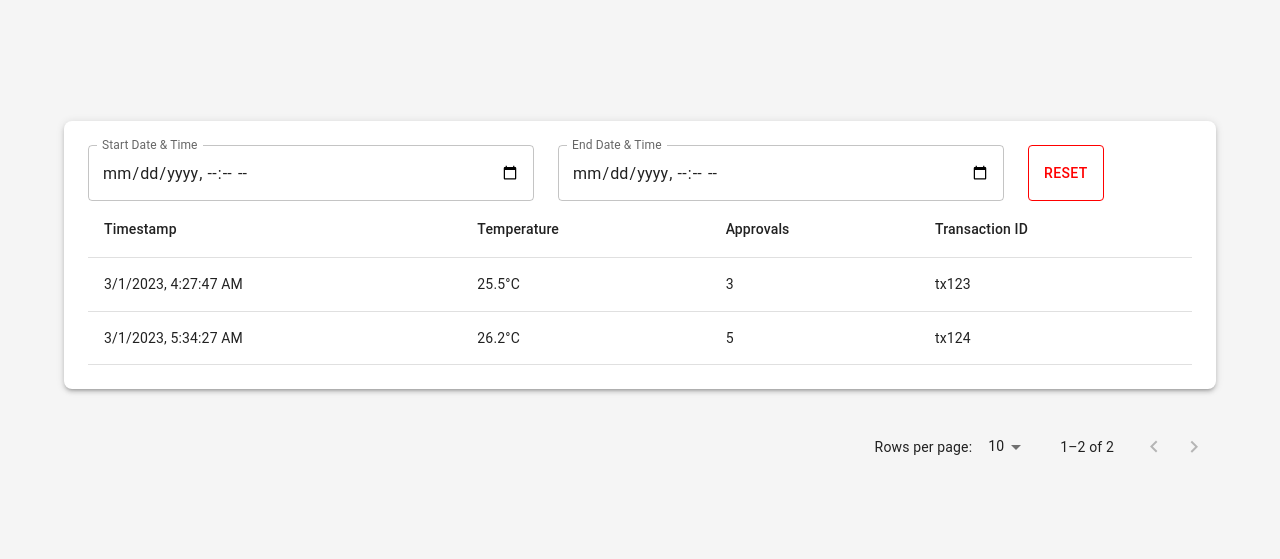
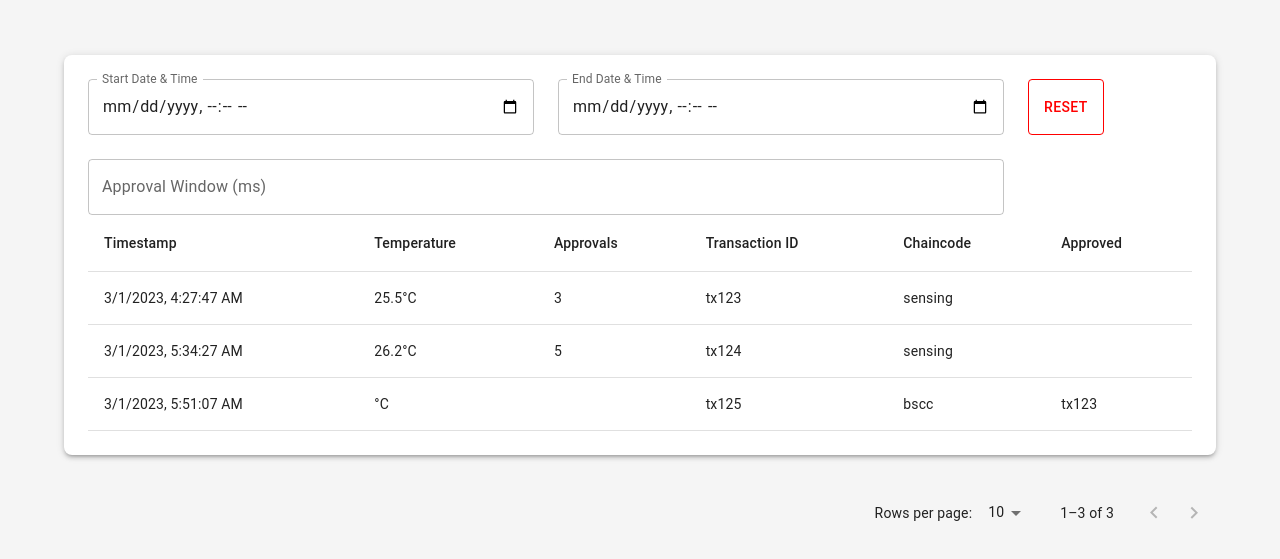
Before and after one commit to alfredomusumeci/BloccUI, a React (Create React App) app: page / in a window 1280 px wide. Shown: the part 119-678 px from the top of the page. Built offline with nearby package versions, Linux system fonts and the light colour scheme.

Commit message:
added approval window filtering

```diff
--- a/src/Dashboard.tsx
+++ b/src/Dashboard.tsx
@@ -9,28 +9,33 @@ function Dashboard() {
   const [page, setPage] = useState(0);
   const [rowsPerPage, setRowsPerPage] = useState(10);
 
-  // Filters
+  // Date & Time
   const [startDate, setStartDate] = useState('');
   const [endDate, setEndDate] = useState('');
 
+  // Approal Window
+  const [approvalWindow, setApprovalWindow] = useState<string | null>(null);
+
   // Reset filters
-  const resetDates = () => {
+  const resetFilters = () => {
     setStartDate('');
     setEndDate('');
+    setApprovalWindow(null);
   };
 
   // Mock data
   const sensingData = [
-    { timestamp: 1677644867000, temperature: 25.5, approvals: 3, txId: 'tx123' },
-    { timestamp: 1677648867000, temperature: 26.2, approvals: 5, txId: 'tx124' },
+    { timestamp: 1677644867000, temperature: 25.5, approvals: 3, txId: 'tx123', chaincode: 'sensing' },
+    { timestamp: 1677648867000, temperature: 26.2, approvals: 5, txId: 'tx124', chaincode: 'sensing' },
+    { timestamp: 1677649867000, txId: 'tx125', chaincode: 'bscc', referenceTransaction: 'tx123'},
     // ... more sensing data
   ];
 
   const handleFilter = () => {
-    if (!startDate && !endDate) {
-      return sensingData; // Return all data if no dates are set
-    }
+    let filteredByDate = sensingData;
 
+    // Date and Time Filtering
+    if (startDate || endDate) {
         let startTimestamp = startDate ? new Date(startDate).getTime() : Number.MIN_SAFE_INTEGER;
         let endTimestamp = endDate ? new Date(endDate).getTime() : Number.MAX_SAFE_INTEGER;
 
@@ -39,7 +44,26 @@ function Dashboard() {
             endTimestamp = new Date(startDate).setHours(23, 59, 59, 999);
         }
 
-    return sensingData.filter(data => data.timestamp >= startTimestamp && data.timestamp <= endTimestamp);
+        filteredByDate = sensingData.filter(data => data.timestamp >= startTimestamp && data.timestamp <= endTimestamp);
+    }
+
+    // Approval Window Filtering
+    if (approvalWindow !== null) {
+      const approvalWindowMillis = Number(approvalWindow);
+
+      return filteredByDate
+        .filter(data => {
+            if (data.chaincode === 'bscc') return false; // Exclude approval transactions from the displayed data
+
+            const approvalTransaction = sensingData.find(item => item.chaincode === 'bscc' && item.referenceTransaction === data.txId);
+            if (!approvalTransaction) return false;
+
+            const approvalTimeDifference = approvalTransaction.timestamp - data.timestamp;
+            return approvalTimeDifference <= approvalWindowMillis;
+        });
+      }
+
+    return filteredByDate;
 };
 
   const filteredData = handleFilter();
@@ -71,12 +95,26 @@ function Dashboard() {
           <Grid item xs={2} container alignItems="center">
             <Button
               variant="outlined"
-              onClick={resetDates}
+              onClick={resetFilters}
               style={{ height: '100%', color: 'red', borderColor: 'red' }}>
               Reset
             </Button>
           </Grid>
         </Grid>
+
+        {/* Approval Window Filter */}
+        <Grid container spacing={3} marginTop={0}>
+          <Grid item xs={10}>
+            <TextField
+              label="Approval Window (ms)"
+              type="number"
+              value={approvalWindow}
+              onChange={(e) => setApprovalWindow(e.target.value || null)}
+              fullWidth
+            />
+          </Grid>
+        </Grid>
+
         <Table>
           <TableHead>
             <TableRow>
@@ -84,6 +122,8 @@ function Dashboard() {
               <TableCell>Temperature</TableCell>
               <TableCell>Approvals</TableCell>
               <TableCell>Transaction ID</TableCell>
+              <TableCell>Chaincode</TableCell>
+              <TableCell>Approved</TableCell>
             </TableRow>
           </TableHead>
           <TableBody>
@@ -93,6 +133,8 @@ function Dashboard() {
                 <TableCell>{data.temperature}°C</TableCell>
                 <TableCell>{data.approvals}</TableCell>
                 <TableCell>{data.txId}</TableCell>
+                <TableCell>{data.chaincode}</TableCell>
+                <TableCell>{data.referenceTransaction}</TableCell>
               </TableRow>
             ))}
           </TableBody>
```
Lines whose indentation alone changed are shown as unchanged.
